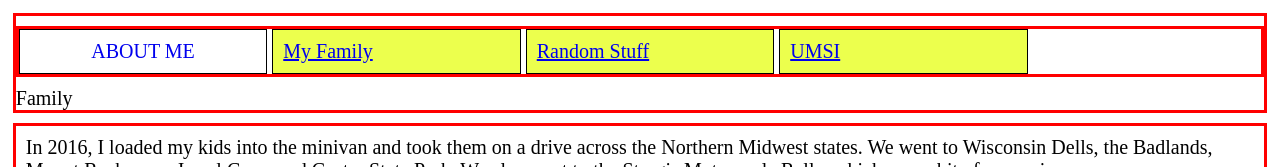
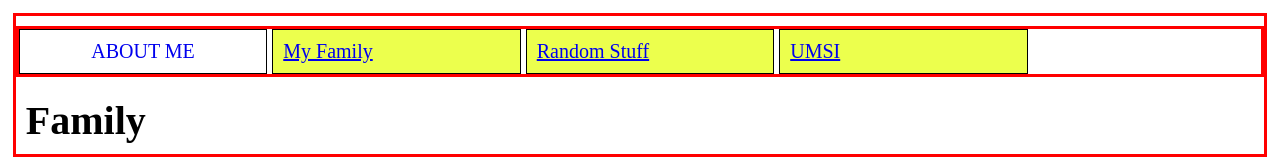
Before and after one commit to giucusu/hw1-w24, a plain HTML site: page family.html in a window 1280 px wide. Shown: the top 167 px of the page. Drawn offline with Linux system fonts and the light colour scheme.

Commit message:
Add files via upload

```diff
--- a/family.html
+++ b/family.html
@@ -18,7 +18,7 @@
 				<li><a href="http://www.si.umich.edu">UMSI</a></li>
 			</ul>
 		</nav>
-		<h3>Family</h3>
+		<h1>Family</h1>
 	</header>
 
 	<main>
```
Also changed, not shown: random.html (+1 -1 lines).
